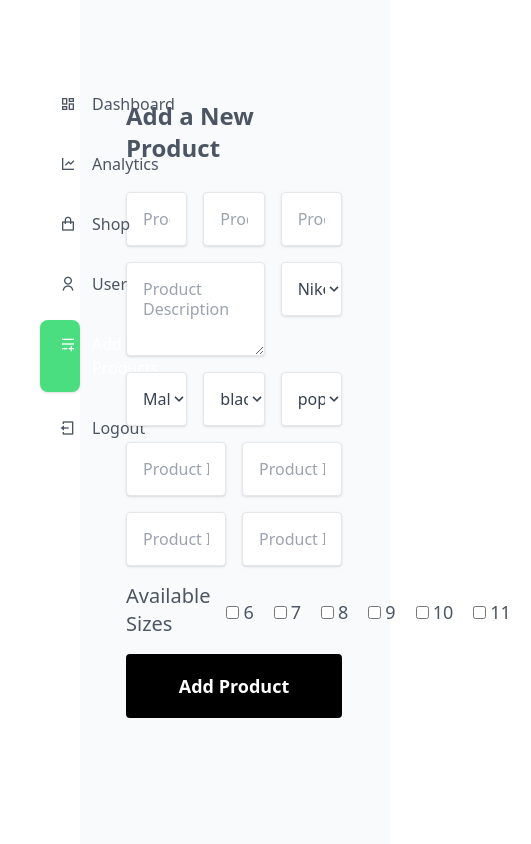
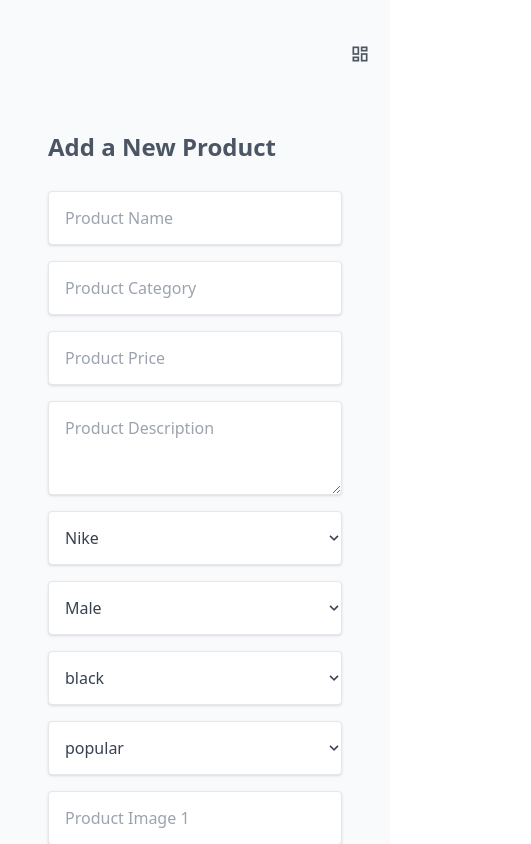
Before and after one commit to anuraggharat/SNKRS-FRONTEND, a React (Create React App) app: page /admin/addproduct in a window 390 px wide. Shown: the top 844 px of the page, 531 px wide, since content can reach past the window. Built offline with nearby package versions, Linux system fonts and the light colour scheme.

Commit message:
all pages made responsive

```diff
--- /dev/null
+++ b/src/App/Components/Admin/Sidebar.js
@@ -0,0 +1,46 @@
+import React from 'react'
+import { Link } from "react-router-dom";
+
+
+export default function Sidebar() {
+  return (
+    <div className="z-20 w-1/2 pt-20 text-xs md:text-lg md:w-1/5 flex flex-col px-2 md:px-10 font-medium fixed top-0 left-0 h-screen bg-white shadow-lg">
+      <Link to={"/admin/dashboard"}>
+        <div className="flex flex-row px-5 py-3 mb-3 rounded-lg bg-green-400 text-white shadow ">
+          <i className="ri-dashboard-line mr-4"></i>
+          <p>Dashboard</p>
+        </div>
+      </Link>
+      <Link to={"/admin/dashboard"}>
+        <div className="flex flex-row px-5 py-3 mb-3 rounded-lg hover:bg-slate-50 hover:shadow-sm">
+          <i className="ri-line-chart-line  mr-4"></i>
+          <p>Analytics</p>
+        </div>
+      </Link>
+      <Link to={"/admin/dashboard"}>
+        <div className="flex flex-row px-5 py-3 mb-3 rounded-lg hover:bg-slate-50 hover:shadow-sm">
+          <i className="ri-shopping-bag-line mr-4"></i>
+          <p>Shop</p>
+        </div>
+      </Link>
+      <Link to={"/admin/dashboard"}>
+        <div className="flex flex-row px-5 py-3 mb-3 rounded-lg hover:bg-slate-50 hover:shadow-sm">
+          <i className="ri-user-line mr-4"></i>
+          <p>User</p>
+        </div>
+      </Link>
+      <Link to={"/admin/addproduct"}>
+        <div className="flex flex-row px-5 py-3 mb-3 rounded-lg hover:bg-slate-50 hover:shadow-sm">
+          <i className="ri-menu-add-line mr-4"></i>
+          <p>Add Products</p>
+        </div>
+      </Link>
+      <Link to={"/admin/dashboard"}>
+        <div className="flex flex-row px-5 py-3 mb-3 rounded-lg hover:bg-slate-50 hover:shadow-sm">
+          <i className="ri-logout-box-line mr-4"></i>
+          <p>Logout</p>
+        </div>
+      </Link>
+    </div>
+  );
+}
--- a/src/App/Components/FormComponents/CheckBox.js
+++ b/src/App/Components/FormComponents/CheckBox.js
@@ -7,7 +7,7 @@ export default function CheckBox(props) {
         <h2 className="text-xl font-medium mr-4">{props.title}</h2>
       </div>
       <div
-        className="flex flex-row align-middle h-100 mt-1 items-center content-center ">
+        className="flex flex-row flex-wrap align-middle h-100 mt-1 items-center content-center ">
         {props.options.map((item) => (
           <>
           <input key={item} type="checkbox" id={props.title} className="mr-1 bg-black">
--- a/src/App/Pages/Admin/AddProducts.js
+++ b/src/App/Pages/Admin/AddProducts.js
@@ -4,86 +4,58 @@ import CheckBox from "../../Components/FormComponents/CheckBox";
 import InputBox from "../../Components/FormComponents/InputBox";
 import SelectBox from "../../Components/FormComponents/SelectBox";
 import TextBox from "../../Components/FormComponents/TextBox";
+import Sidebar from "../../Components/Admin/Sidebar";
+import { useState } from "react";
 
 export default function AddProducts() {
+    const [sidebar, setSidebar] = useState(false);
+
   return (
     <div>
-      <main className="flex flex-row min-h-screen flex-wrap text-gray-600 relative justify-end">
-        <div className="w-1/5 bg-white flex flex-col pt-20 px-10 font-medium fixed top-0 left-0 h-screen ">
-          <Link to={"/admin/dashboard"}>
-            <div className="flex flex-row px-5 py-3 mb-3 rounded-lg hover:bg-slate-50 hover:shadow-sm">
-              <i className="ri-dashboard-line mr-4"></i>
-              <p>Dashboard</p>
-            </div>
-          </Link>
-          <Link to={"/admin/dashboard"}>
-            <div className="flex flex-row px-5 py-3 mb-3 rounded-lg hover:bg-slate-50 hover:shadow-sm">
-              <i className="ri-line-chart-line  mr-4"></i>
-              <p>Analytics</p>
-            </div>
-          </Link>
-          <Link to={"/admin/dashboard"}>
-            <div className="flex flex-row px-5 py-3 mb-3 rounded-lg hover:bg-slate-50 hover:shadow-sm">
-              <i className="ri-shopping-bag-line mr-4"></i>
-              <p>Shop</p>
-            </div>
-          </Link>
-          <Link to={"/admin/dashboard"}>
-            <div className="flex flex-row px-5 py-3 mb-3 rounded-lg hover:bg-slate-50 hover:shadow-sm">
-              <i className="ri-user-line mr-4"></i>
-              <p>User</p>
-            </div>
-          </Link>
-          <Link to={"/admin/addproduct"}>
-            <div className="flex flex-row px-5 py-3 mb-3 rounded-lg  bg-green-400 shadow text-white">
-              <i className="ri-menu-add-line mr-4"></i>
-              <p>Add Products</p>
-            </div>
-          </Link>
-          <Link to={"/admin/dashboard"}>
-            <div className="flex flex-row px-5 py-3 mb-3 rounded-lg hover:bg-slate-50 hover:shadow-sm">
-              <i className="ri-logout-box-line mr-4"></i>
-              <p>Logout</p>
-            </div>
-          </Link>
+      <main className="transition-all duration-1000 ease-in  flex flex-row min-h-screen flex-wrap bg-gray-50 text-gray-600 relative justify-end">
+        <div className="w-full flex flex-row justify-end px-5 py-10">
+          <button className="text-xl" onClick={() => setSidebar(!sidebar)}>
+            <i className="ri-dashboard-line"></i>
+          </button>
         </div>
-        <div className="w-4/5 bg-gray-50 py-20 px-10">
+        {sidebar && <Sidebar />}
+        <div className="w-full md:w-4/5 bg-gray-50 pb-20 px-10">
           <div className=" py-5 flex w-full flex-row justify-start p-2">
             <h1 className="text-2xl font-bold text-dark">Add a New Product</h1>
           </div>
           <div className="flex flex-row flex-wrap">
-            <div className="w-1/3 p-2">
+            <div className="w-full md:w-1/3 p-2">
               <InputBox name="name" type="text" placeholder="Product Name" />
             </div>
-            <div className="w-1/3 p-2">
+            <div className="w-full md:w-1/3 p-2">
               <InputBox
                 name="category"
                 type="text"
                 placeholder="Product Category"
               />
             </div>
-            <div className="w-1/3 p-2">
+            <div className="w-full md:w-1/3 p-2">
               <InputBox name="price" type="text" placeholder="Product Price" />
             </div>
-            <div className="w-2/3 p-2">
+            <div className="w-full md:w-1/3 p-2">
               <TextBox name="desc" rows="3" placeholder="Product Description" />
             </div>
-            <div className="w-1/3 p-2">
+            <div className="w-full md:w-1/3 p-2">
               <SelectBox
                 name="Brand"
                 options={["Nike", "Adidas", "Puma", "Converse", "Vans"]}
               />
             </div>
-            <div className="w-1/3 p-2">
+            <div className="w-full md:w-1/3 p-2">
               <SelectBox name="Gender" options={["Male", "Female", "Kids"]} />
             </div>
-            <div className="w-1/3 p-2">
+            <div className="w-full md:w-1/3 p-2">
               <SelectBox
                 name="Color"
                 options={["black", "red", "brown", "white", "gray"]}
               />
             </div>
-            <div className="w-1/3 p-2">
+            <div className="w-full md:w-1/3 p-2">
               <SelectBox
                 name="Tag"
                 options={["popular", "latest", "limited", "white", "gray"]}
@@ -92,35 +64,35 @@ export default function AddProducts() {
             {/* <div className="w-1/3 p-1">
               <CheckBox title="Sizes" options={["6", "7", "8", "9", "10"]} />
             </div> */}
-            <div className="w-1/2 p-2 ">
+            <div className="w-full md:w-1/3 p-2">
               <InputBox
                 name="picone"
                 type="text"
                 placeholder="Product Image 1"
               />
             </div>
-            <div className="w-1/2 p-2 ">
+            <div className="w-full md:w-1/3 p-2">
               <InputBox
                 name="pictwo"
                 type="text"
                 placeholder="Product Image 2"
               />
             </div>
-            <div className="w-1/2 p-2 ">
+            <div className="w-full md:w-1/3 p-2">
               <InputBox
                 name="picthree"
                 type="text"
                 placeholder="Product Image 3"
               />
             </div>
-            <div className="w-1/2 p-2 ">
+            <div className="w-full md:w-1/3 p-2">
               <InputBox
                 name="picfour"
                 type="text"
                 placeholder="Product Image 4"
               />
             </div>
-            <div className="w-full p-2">
+            <div className="w-full md:w-1/3 p-2">
               <CheckBox
                 title="Available Sizes"
                 options={[6, 7, 8, 9, 10, 11]}
--- a/src/App/Pages/Admin/Dashboard.js
+++ b/src/App/Pages/Admin/Dashboard.js
@@ -1,11 +1,11 @@
 import React from 'react'
 import { useState } from 'react';
-import { Link } from 'react-router-dom'
+import Sidebar from '../../Components/Admin/Sidebar';
 
 export default function Dashboard() {
 
 
-  const[sidebar,setSidebar]=useState(true)
+  const[sidebar,setSidebar]=useState(false)
 
   return (
     <div>
@@ -16,44 +16,7 @@ export default function Dashboard() {
           </button>
         </div>
         {sidebar && (
-          <div className="w-1/2 pt-20 text-xs md:text-lg md:w-1/5 flex flex-col px-2 md:px-10 font-medium fixed top-0 left-0 h-screen bg-white shadow-lg">
-            <Link to={"/admin/dashboard"}>
-              <div className="flex flex-row px-5 py-3 mb-3 rounded-lg bg-green-400 text-white shadow ">
-                <i className="ri-dashboard-line mr-4"></i>
-                <p>Dashboard</p>
-              </div>
-            </Link>
-            <Link to={"/admin/dashboard"}>
-              <div className="flex flex-row px-5 py-3 mb-3 rounded-lg hover:bg-slate-50 hover:shadow-sm">
-                <i className="ri-line-chart-line  mr-4"></i>
-                <p>Analytics</p>
-              </div>
-            </Link>
-            <Link to={"/admin/dashboard"}>
-              <div className="flex flex-row px-5 py-3 mb-3 rounded-lg hover:bg-slate-50 hover:shadow-sm">
-                <i className="ri-shopping-bag-line mr-4"></i>
-                <p>Shop</p>
-              </div>
-            </Link>
-            <Link to={"/admin/dashboard"}>
-              <div className="flex flex-row px-5 py-3 mb-3 rounded-lg hover:bg-slate-50 hover:shadow-sm">
-                <i className="ri-user-line mr-4"></i>
-                <p>User</p>
-              </div>
-            </Link>
-            <Link to={"/admin/addproduct"}>
-              <div className="flex flex-row px-5 py-3 mb-3 rounded-lg hover:bg-slate-50 hover:shadow-sm">
-                <i className="ri-menu-add-line mr-4"></i>
-                <p>Add Products</p>
-              </div>
-            </Link>
-            <Link to={"/admin/dashboard"}>
-              <div className="flex flex-row px-5 py-3 mb-3 rounded-lg hover:bg-slate-50 hover:shadow-sm">
-                <i className="ri-logout-box-line mr-4"></i>
-                <p>Logout</p>
-              </div>
-            </Link>
-          </div>
+          <Sidebar />
         )}
         <div className="w-full md:w-4/5 pb-20 px-5 md:px-10">
           <div className="h-14 md:h-28 flex w-full flex-row justify-start">
```
